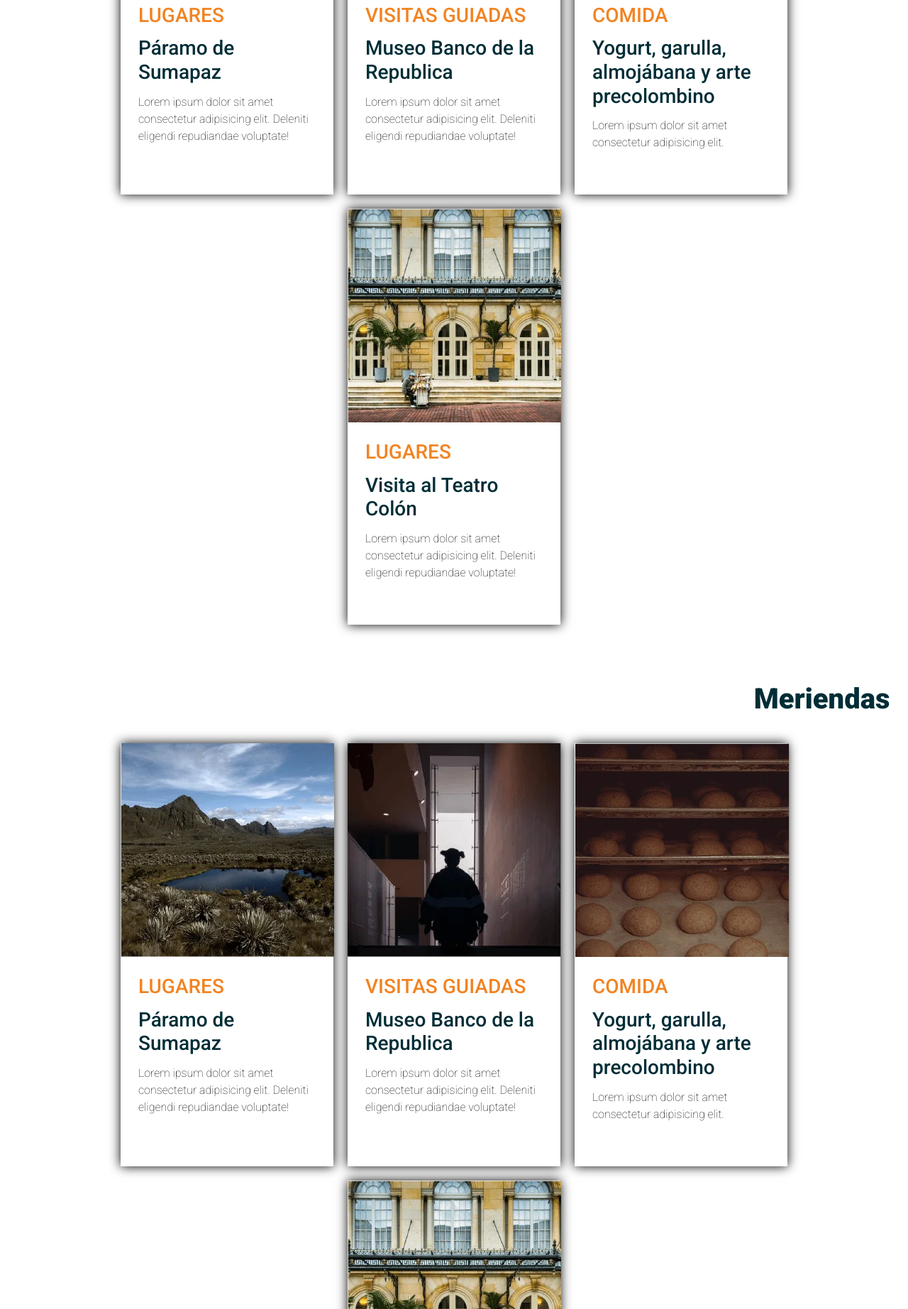
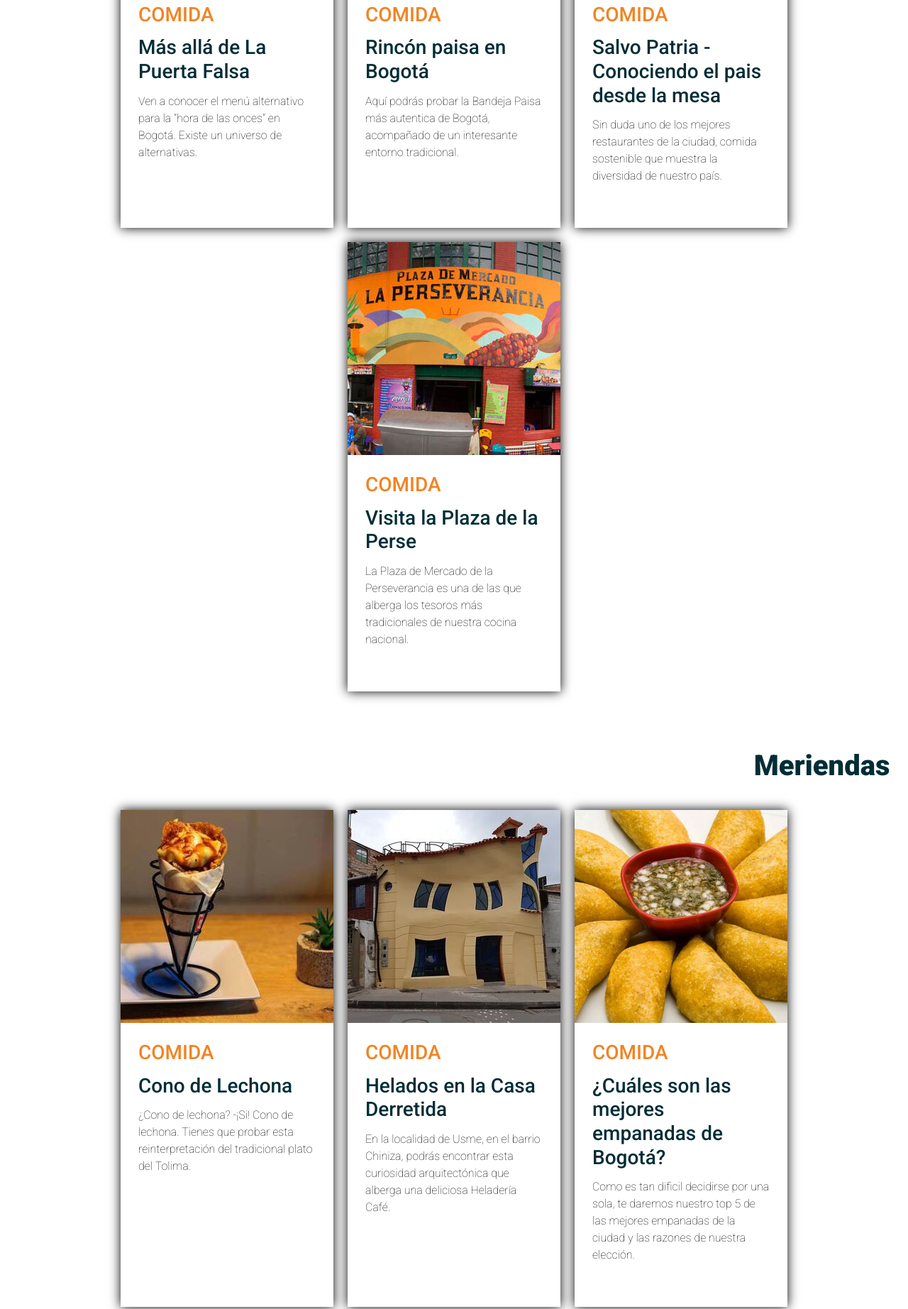
Before and after one commit to meridiana021/PreEntrega3-Castiblanco, a website: page pages/comida.html in a window 1280 px wide. Shown: the part 1376-3220 px from the top of the page at 71% size. Drawn offline with nearby package versions, Linux system fonts and the light colour scheme.

Commit message:
Actualización del contenido

```diff
--- a/pages/comida.html
+++ b/pages/comida.html
@@ -3,7 +3,10 @@
     <meta charset="UTF-8">
     <meta http-equiv="X-UA-Compatible" content="IE=edge">
     <meta name="viewport" content="width=device-width, initial-scale=1.0">
-    <title>comida</title>
+    <title>comida - Atípica</title>
+    <meta name="description" content="Conoce la ciudad a través del paladar, te mostramos que probar">
+    <meta name="keywords" content="Bogotá, bogota, turismo, tours, planes turisticos, para visitar en bogota">
+    <meta name="author" content="atipica">
     <link rel="stylesheet" href="../css/style.css">
     <link rel="shortcut icon" href="./img/Recurso 3Favicon.png">
 
@@ -69,58 +72,58 @@
             <div class="cont-artic">
                 <div class="cardArtic">
                     <div>
-                        <img src="../img/Recurso 24artFoto.webp" alt="paramo de sumapaz">
-                    </div>
-                    <div class="contenidoArtic">
-                        <div class="titulo-categoria">
-                            <h3>LUGARES</h3>
-                        </div>
-                        <div class="titulo-articulo">
-                            <h3>Páramo de Sumapaz</h3>
-                        </div>
-                        <p>Lorem ipsum dolor sit amet consectetur adipisicing elit. Deleniti eligendi repudiandae voluptate!</p>
-                    </div>
-                </div>
-                <div class="cardArtic">
-                    <div>
-                        <img src="../img/Recurso 21artFoto.webp" alt="museo banco de la republica">
-                    </div>
-                    <div class="contenidoArtic">
-                        <div class="titulo-categoria">
-                            <h3>VISITAS GUIADAS</h3>
-                        </div>
-                        <div class="titulo-articulo">
-                            <h3>Museo Banco de la Republica</h3>
-                        </div>
-                        <p>Lorem ipsum dolor sit amet consectetur adipisicing elit. Deleniti eligendi repudiandae voluptate!</p>
-                    </div>
-                </div>
-                <div class="cardArtic">
-                    <div>
-                        <img src="../img/Recurso 23artFoto.webp" alt="almohabanas de soacha">
+                        <img src="../img/puerta falsa.jpg" alt="fachada restaurante la puerta falsa">
                     </div>
                     <div class="contenidoArtic">
                         <div class="titulo-categoria">
                             <h3>COMIDA</h3>
                         </div>
                         <div class="titulo-articulo">
-                            <h3>Yogurt, garulla, almojábana y arte precolombino</h3>
+                            <h3>Más allá de La Puerta Falsa</h3>
                         </div>
-                        <p>Lorem ipsum dolor sit amet consectetur adipisicing elit.</p>
+                        <p>Ven a conocer el menú alternativo para la "hora de las onces" en Bogotá. Existe un universo de alternativas. </p>
                     </div>
                 </div>
                 <div class="cardArtic">
                     <div>
-                        <img src="../img/Recurso 20artFoto.webp" alt="entrada al teatro colon">
+                        <img src="../img/envigadeño.jpg" alt="plato de bandeja paisa">
                     </div>
                     <div class="contenidoArtic">
                         <div class="titulo-categoria">
-                            <h3>LUGARES</h3>
+                            <h3>COMIDA</h3>
                         </div>
                         <div class="titulo-articulo">
-                            <h3>Visita al Teatro Colón</h3>
+                            <h3>Rincón paisa en Bogotá</h3>
                         </div>
-                        <p>Lorem ipsum dolor sit amet consectetur adipisicing elit. Deleniti eligendi repudiandae voluptate!</p>
+                        <p>Aquí podrás probar la Bandeja Paisa más autentica de Bogotá, acompañado de un interesante entorno tradicional.</p>
+                    </div>
+                </div>
+                <div class="cardArtic">
+                    <div>
+                        <img src="../img/salvo patria.jpg" alt="plato de pulpo - restaurante salvo patria">
+                    </div>
+                    <div class="contenidoArtic">
+                        <div class="titulo-categoria">
+                            <h3>COMIDA</h3>
+                        </div>
+                        <div class="titulo-articulo">
+                            <h3>Salvo Patria - Conociendo el pais desde la mesa</h3>
+                        </div>
+                        <p>Sin duda uno de los mejores restaurantes de la ciudad, comida sostenible que muestra la diversidad de nuestro país.</p>
+                    </div>
+                </div>
+                <div class="cardArtic">
+                    <div>
+                        <img src="../img/panoramica_laperseverancia_mural.jpg" alt="fachada de la plaza la perseverancia">
+                    </div>
+                    <div class="contenidoArtic">
+                        <div class="titulo-categoria">
+                            <h3>COMIDA</h3>
+                        </div>
+                        <div class="titulo-articulo">
+                            <h3>Visita la Plaza de la Perse</h3>
+                        </div>
+                        <p>La Plaza de Mercado de la Perseverancia es una de las que alberga los tesoros más tradicionales de nuestra cocina nacional.</p>
                     </div>
                 </div>
             </div>
@@ -131,58 +134,58 @@
             <div class="cont-artic">
                 <div class="cardArtic">
                     <div>
-                        <img src="../img/Recurso 24artFoto.webp" alt="paramo de sumapaz">
-                    </div>
-                    <div class="contenidoArtic">
-                        <div class="titulo-categoria">
-                            <h3>LUGARES</h3>
-                        </div>
-                        <div class="titulo-articulo">
-                            <h3>Páramo de Sumapaz</h3>
-                        </div>
-                        <p>Lorem ipsum dolor sit amet consectetur adipisicing elit. Deleniti eligendi repudiandae voluptate!</p>
-                    </div>
-                </div>
-                <div class="cardArtic">
-                    <div>
-                        <img src="../img/Recurso 21artFoto.webp" alt="museo banco de la republica">
-                    </div>
-                    <div class="contenidoArtic">
-                        <div class="titulo-categoria">
-                            <h3>VISITAS GUIADAS</h3>
-                        </div>
-                        <div class="titulo-articulo">
-                            <h3>Museo Banco de la Republica</h3>
-                        </div>
-                        <p>Lorem ipsum dolor sit amet consectetur adipisicing elit. Deleniti eligendi repudiandae voluptate!</p>
-                    </div>
-                </div>
-                <div class="cardArtic">
-                    <div>
-                        <img src="../img/Recurso 23artFoto.webp" alt="almohabanas de soacha">
+                        <img src="../img/cono de lechona.jpg" alt="cono de lechona">
                     </div>
                     <div class="contenidoArtic">
                         <div class="titulo-categoria">
                             <h3>COMIDA</h3>
                         </div>
                         <div class="titulo-articulo">
-                            <h3>Yogurt, garulla, almojábana y arte precolombino</h3>
+                            <h3>Cono de Lechona</h3>
                         </div>
-                        <p>Lorem ipsum dolor sit amet consectetur adipisicing elit.</p>
+                        <p>¿Cono de lechona? -¡Si! Cono de lechona. Tienes que probar esta reinterpretación del tradicional plato del Tolima.</p>
                     </div>
                 </div>
                 <div class="cardArtic">
                     <div>
-                        <img src="../img/Recurso 20artFoto.webp" alt="entrada al teatro colon">
+                        <img src="../img/casa derretida.jpg" alt="Fachada de la casa derretida de Chuniza">
                     </div>
                     <div class="contenidoArtic">
                         <div class="titulo-categoria">
-                            <h3>LUGARES</h3>
+                            <h3>COMIDA</h3>
                         </div>
                         <div class="titulo-articulo">
-                            <h3>Visita al Teatro Colón</h3>
+                            <h3>Helados en la Casa Derretida</h3>
                         </div>
-                        <p>Lorem ipsum dolor sit amet consectetur adipisicing elit. Deleniti eligendi repudiandae voluptate!</p>
+                        <p>En la localidad de Usme, en el barrio Chiniza, podrás encontrar esta curiosidad arquitectónica que alberga una deliciosa Heladería Café.</p>
+                    </div>
+                </div>
+                <div class="cardArtic">
+                    <div>
+                        <img src="../img/empanadas.jpg" alt="empanadas con aji">
+                    </div>
+                    <div class="contenidoArtic">
+                        <div class="titulo-categoria">
+                            <h3>COMIDA</h3>
+                        </div>
+                        <div class="titulo-articulo">
+                            <h3>¿Cuáles son las mejores empanadas de Bogotá?</h3>
+                        </div>
+                        <p>Como es tan dificil decidirse por una sola, te daremos nuestro top 5 de las mejores empanadas de la ciudad y las razones de nuestra elección.</p>
+                    </div>
+                </div>
+                <div class="cardArtic">
+                    <div>
+                        <img src="../img/ruta de postres.jpg" alt="vitrina con postres">
+                    </div>
+                    <div class="contenidoArtic">
+                        <div class="titulo-categoria">
+                            <h3>COMIDA</h3>
+                        </div>
+                        <div class="titulo-articulo">
+                            <h3>La ruta de los Postres</h3>
+                        </div>
+                        <p>En la carrera 50 entre calles 63 y 68 se encuentra la "Cuadra dulce" de Bogotá. Este sector tiene los postres que todo colombiano comió en su infancia.</p>
                     </div>
                 </div>
             </div>
```
Also changed, not shown: pages/contacto.html (+3 -0 lines), pages/experiencias.html (+4 -1 lines), pages/lugares.html (+8 -5 lines), pages/nosotros.html (+4 -1 lines), img/casa derretida.jpg (added), img/cono de lechona.jpg (added), img/empanadas.jpg (added), img/envigadeño.jpg (added), img/panoramica_laperseverancia_mural.jpg (added), img/puerta falsa.jpg (added), img/ruta de postres.jpg (added), img/salvo patria.jpg (added).
